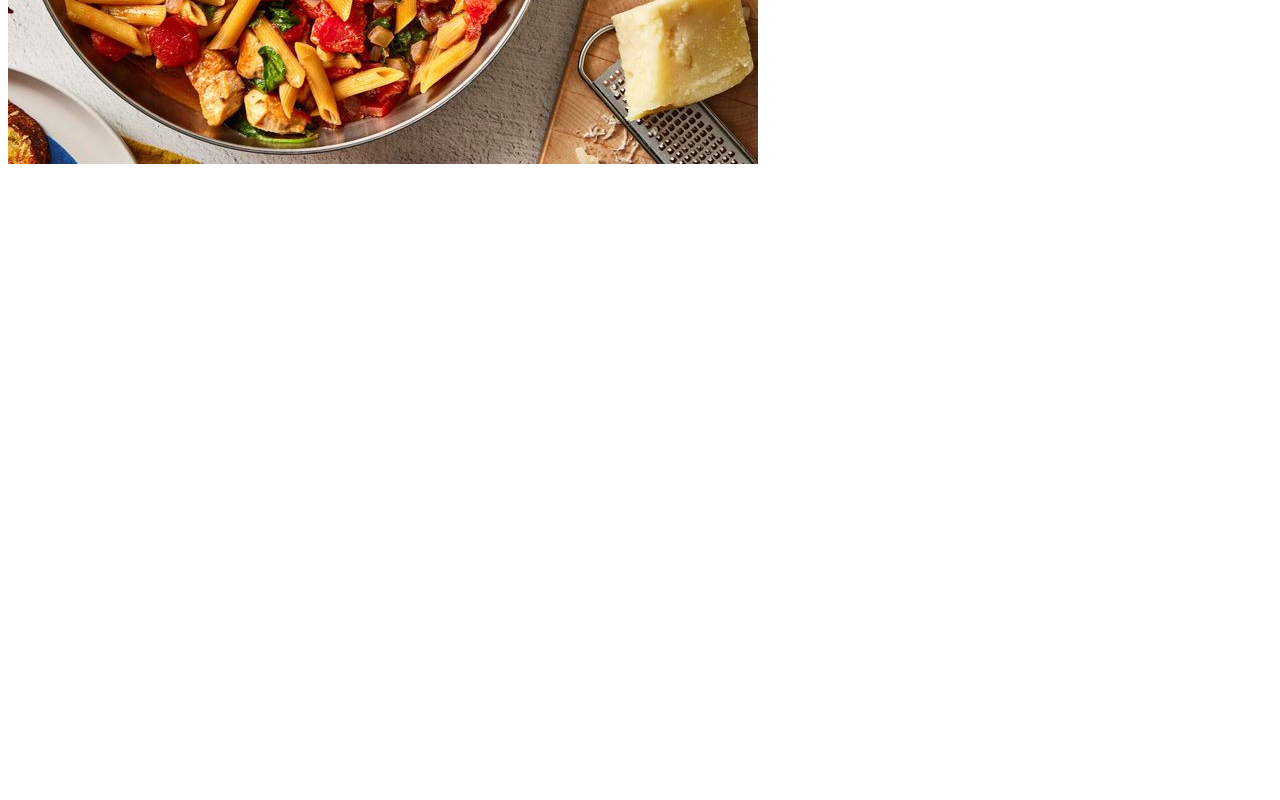
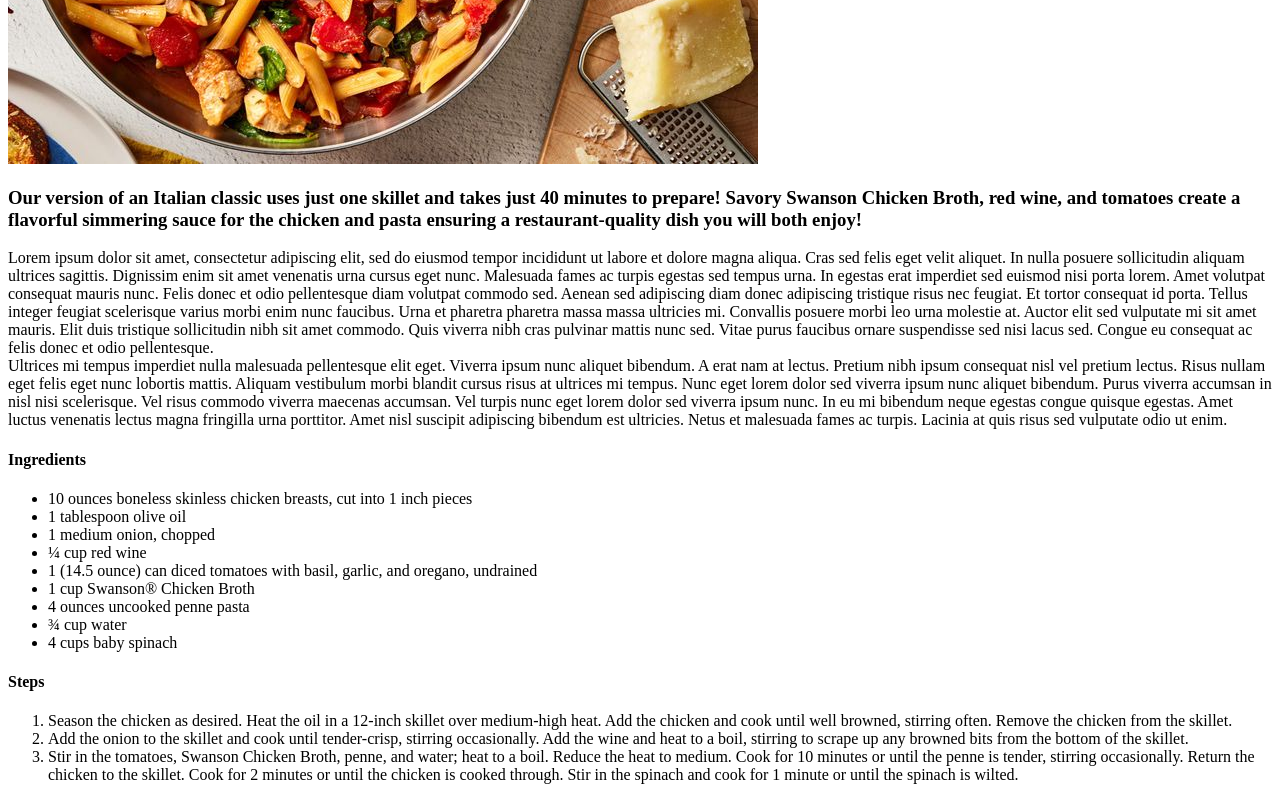
Before and after one commit to goatOfTheSea/odin-recipes, a plain HTML site: page recipes/tomato-spinach.html in a window 1280 px wide. Shown: the part 479-1279 px from the top of the page. Before the commit the page ends 800 px from the top, so only its background shows below. Drawn offline with Linux system fonts and the light colour scheme.

Commit message:
Update content in tomato-spinach.html at lines #12-#49.

```diff
--- a/recipes/tomato-spinach.html
+++ b/recipes/tomato-spinach.html
@@ -9,5 +9,34 @@
 <body>
     <h1>One Pan Tomato & Spinach Chicken Pasta</h1>
     <img src="../images/chicken-pasta.jpg" alt="Chicken pasta in a pan."/>
+    <h3>Our version of an Italian classic uses just one skillet and takes just 40 minutes to prepare! Savory Swanson Chicken Broth, red wine, and tomatoes create a flavorful simmering sauce for the chicken and pasta ensuring a restaurant-quality dish you will both enjoy!
+    </h3>
+
+    <p>
+        Lorem ipsum dolor sit amet, consectetur adipiscing elit, sed do eiusmod tempor incididunt ut labore et dolore magna aliqua. Cras sed felis eget velit aliquet. In nulla posuere sollicitudin aliquam ultrices sagittis. Dignissim enim sit amet venenatis urna cursus eget nunc. Malesuada fames ac turpis egestas sed tempus urna. In egestas erat imperdiet sed euismod nisi porta lorem. Amet volutpat consequat mauris nunc. Felis donec et odio pellentesque diam volutpat commodo sed. Aenean sed adipiscing diam donec adipiscing tristique risus nec feugiat. Et tortor consequat id porta. Tellus integer feugiat scelerisque varius morbi enim nunc faucibus. Urna et pharetra pharetra massa massa ultricies mi. Convallis posuere morbi leo urna molestie at. Auctor elit sed vulputate mi sit amet mauris. Elit duis tristique sollicitudin nibh sit amet commodo. Quis viverra nibh cras pulvinar mattis nunc sed. Vitae purus faucibus ornare suspendisse sed nisi lacus sed. Congue eu consequat ac felis donec et odio pellentesque.
+        <br>
+        Ultrices mi tempus imperdiet nulla malesuada pellentesque elit eget. Viverra ipsum nunc aliquet bibendum. A erat nam at lectus. Pretium nibh ipsum consequat nisl vel pretium lectus. Risus nullam eget felis eget nunc lobortis mattis. Aliquam vestibulum morbi blandit cursus risus at ultrices mi tempus. Nunc eget lorem dolor sed viverra ipsum nunc aliquet bibendum. Purus viverra accumsan in nisl nisi scelerisque. Vel risus commodo viverra maecenas accumsan. Vel turpis nunc eget lorem dolor sed viverra ipsum nunc. In eu mi bibendum neque egestas congue quisque egestas. Amet luctus venenatis lectus magna fringilla urna porttitor. Amet nisl suscipit adipiscing bibendum est ultricies. Netus et malesuada fames ac turpis. Lacinia at quis risus sed vulputate odio ut enim.
+    </p>
+
+    <h4>Ingredients</h4>
+    <ul>
+        <li>10 ounces boneless skinless chicken breasts, cut into 1 inch pieces</li>
+        <li>1 tablespoon olive oil</li>
+        <li>1 medium onion, chopped</li>
+        <li>¼ cup red wine</li>
+        <li>1 (14.5 ounce) can diced tomatoes with basil, garlic, and oregano, undrained</li>
+        <li>1 cup Swanson® Chicken Broth</li>
+        <li>4 ounces uncooked penne pasta</li>
+        <li>¾ cup water</li>
+        <li>4 cups baby spinach</li>
+    </ul>
+
+    <h4>Steps</h4>
+    <ol>
+        <li>Season the chicken as desired. Heat the oil in a 12-inch skillet over medium-high heat. Add the chicken and cook until well browned, stirring often. Remove the chicken from the skillet.</li>
+        <li>Add the onion to the skillet and cook until tender-crisp, stirring occasionally. Add the wine and heat to a boil, stirring to scrape up any browned bits from the bottom of the skillet.</li>
+        <li>Stir in the tomatoes, Swanson Chicken Broth, penne, and water; heat to a boil. Reduce the heat to medium. Cook for 10 minutes or until the penne is tender, stirring occasionally. Return the chicken to the skillet. Cook for 2 minutes or until the chicken is cooked through. Stir in the spinach and cook for 1 minute or until the spinach is wilted.</li>
+    </ol>
+
 </body>
 </html>
```
